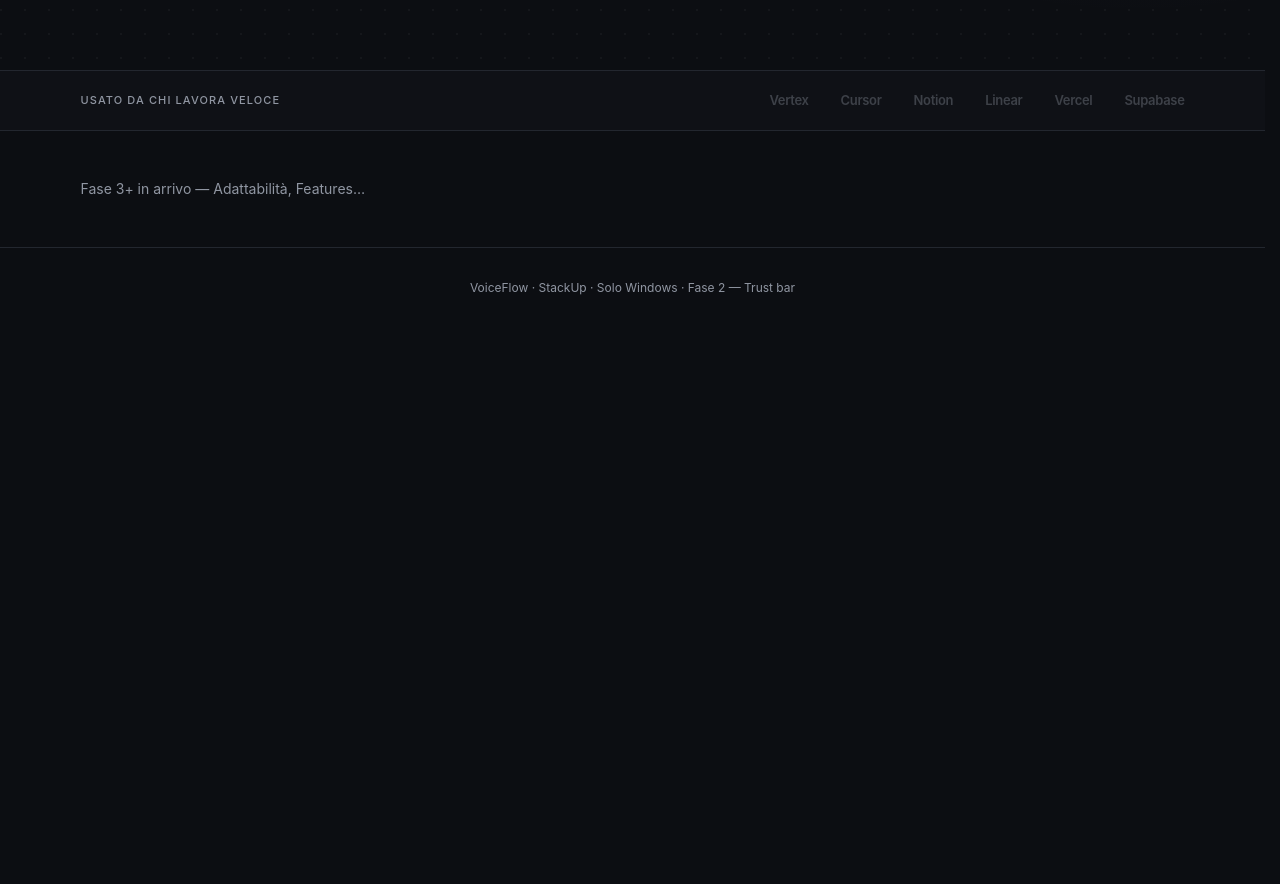
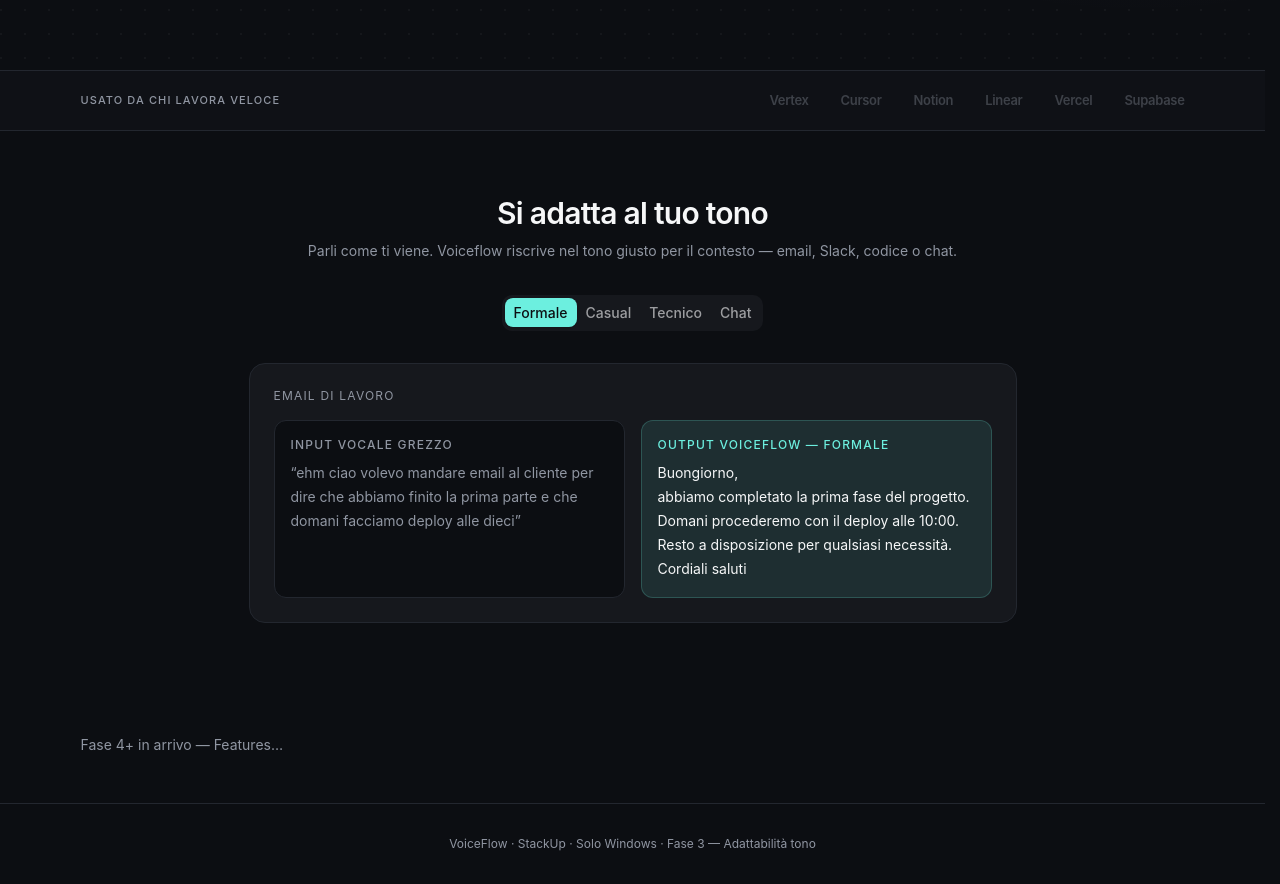
Before and after one commit to gabrieleforestieri0912-lab/Voiceflow, a Next.js app: page / in a window 1280 px wide. Shown: the part 580-1464 px from the top of the page. Before the commit the page ends 908 px from the top, so only its background shows below. Built offline with nearby package versions, Linux system fonts and the light colour scheme.

Commit message:
feat(landing): Fase 3 adattabilità tono

```diff
--- a/app/page.tsx
+++ b/app/page.tsx
@@ -1,6 +1,7 @@
 import { Navbar } from "@/components/landing/Navbar";
 import { Hero } from "@/components/landing/Hero";
 import { TrustBar } from "@/components/landing/TrustBar";
+import { AdaptabilitySection } from "@/components/landing/AdaptabilitySection";
 
 export default function Page() {
   return (
@@ -9,12 +10,13 @@ export default function Page() {
       <main>
         <Hero />
         <TrustBar />
+        <AdaptabilitySection />
         <section id="features" className="mx-auto max-w-6xl px-6 py-12">
-          <p className="text-sm text-muted-foreground">Fase 3+ in arrivo — Adattabilità, Features…</p>
+          <p className="text-sm text-muted-foreground">Fase 4+ in arrivo — Features…</p>
         </section>
       </main>
       <footer className="border-t border-border py-8 text-center text-xs text-muted-foreground">
-        VoiceFlow · StackUp · Solo Windows · Fase 2 — Trust bar
+        VoiceFlow · StackUp · Solo Windows · Fase 3 — Adattabilità tono
       </footer>
     </div>
   );
--- a/components/landing/AdaptabilitySection.tsx
+++ b/components/landing/AdaptabilitySection.tsx
@@ -1,2 +1,58 @@
-'use client';
-export const AdaptabilitySection = () => <section>Adaptability — Fase 3</section>;
+"use client";
+
+import { useState } from "react";
+import { motion, AnimatePresence, useReducedMotion } from "framer-motion";
+import { Tabs, TabsList, TabsTrigger } from "@/components/ui/tabs";
+import { siteContent } from "@/lib/content";
+
+type TabKey = "formale" | "casual" | "tecnico" | "chat";
+
+export function AdaptabilitySection() {
+  const [tab, setTab] = useState<TabKey>("formale");
+  const prefersReduced = useReducedMotion();
+  const ex = siteContent.adaptability.examples[tab];
+
+  return (
+    <section className="mx-auto max-w-6xl px-6 py-12 sm:py-16" id="adaptability">
+      <div className="mx-auto max-w-2xl text-center">
+        <h2 className="text-2xl font-semibold tracking-tight sm:text-3xl">Si adatta al tuo tono</h2>
+        <p className="mt-2 text-sm leading-6 text-muted-foreground">
+          Parli come ti viene. Voiceflow riscrive nel tono giusto per il contesto — email, Slack, codice o chat.
+        </p>
+      </div>
+
+      <Tabs value={tab} onValueChange={(v) => setTab(v as TabKey)} className="mt-8">
+        <TabsList className="mx-auto flex w-full justify-center bg-surface sm:w-auto">
+          {siteContent.adaptability.tabs.map((t) => (
+            <TabsTrigger key={t.value} value={t.value} className="data-[state=active]:bg-accent data-[state=active]:text-background">
+              {t.label}
+            </TabsTrigger>
+          ))}
+        </TabsList>
+
+        <div className="mx-auto mt-6 max-w-3xl rounded-2xl border border-border bg-surface p-4 sm:p-6">
+          <p className="mb-4 text-xs uppercase tracking-widest text-muted-foreground">{ex.ctx}</p>
+          <AnimatePresence mode="wait">
+            <motion.div
+              key={tab}
+              initial={prefersReduced ? { opacity: 0 } : { opacity: 0, y: 8 }}
+              animate={{ opacity: 1, y: 0 }}
+              exit={prefersReduced ? { opacity: 0 } : { opacity: 0, y: -8 }}
+              transition={{ duration: prefersReduced ? 0.01 : 0.25, ease: [0.16, 1, 0.3, 1] }}
+              className="grid gap-4 sm:grid-cols-2"
+            >
+              <div className="rounded-xl border border-border bg-background p-4">
+                <p className="text-xs font-medium uppercase tracking-widest text-muted-foreground">Input vocale grezzo</p>
+                <p className="mt-2 whitespace-pre-wrap text-sm leading-6 text-muted-foreground">“{ex.input}”</p>
+              </div>
+              <div className="rounded-xl border border-accent/20 bg-accent/10 p-4">
+                <p className="text-xs font-medium uppercase tracking-widest text-accent">Output Voiceflow — {tab}</p>
+                <p className="mt-2 whitespace-pre-wrap text-sm leading-6 text-foreground">{ex.output}</p>
+              </div>
+            </motion.div>
+          </AnimatePresence>
+        </div>
+      </Tabs>
+    </section>
+  );
+}
--- a/lib/content.ts
+++ b/lib/content.ts
@@ -33,6 +33,28 @@ export const siteContent = {
       { value: "tecnico", label: "Tecnico" },
       { value: "chat", label: "Chat" },
     ],
+    examples: {
+      formale: {
+        input: "ehm ciao volevo mandare email al cliente per dire che abbiamo finito la prima parte e che domani facciamo deploy alle dieci",
+        output: "Buongiorno,\nabbiamo completato la prima fase del progetto. Domani procederemo con il deploy alle 10:00. Resto a disposizione per qualsiasi necessità.\nCordiali saluti",
+        ctx: "Email di lavoro",
+      },
+      casual: {
+        input: "ohi senti ho visto la tua bozza direi che va bene però cambierei un paio di cose al volo",
+        output: "Ehi! Ho visto la tua bozza — direi che va bene così, cambierei solo un paio di dettagli al volo e poi siamo a posto 👌",
+        ctx: "Messaggio Slack a un collega",
+      },
+      tecnico: {
+        input: "fai commit con messaggio fix del bug sul refresh token e aggiungi nota che chiude la issue quarantadue",
+        output: "fix(auth): gestito edge case su refresh token\n\n- Evitato race su tab multipli\n- Aggiunto retry 401 con backoff\nCloses #42",
+        ctx: "Commit message tecnico",
+      },
+      chat: {
+        input: "ci vediamo domani sera per pizza? porto io la birra e poi guardiamo la partita",
+        output: "Ci vediamo domani sera per pizza? Porto io le birre e dopo ci guardiamo la partita 🍕🍻",
+        ctx: "Chat informale con un amico",
+      },
+    },
   },
   features: [
     { title: "Funziona offline", desc: "Trascrizione locale, nessuna connessione richiesta per la base." },
```
